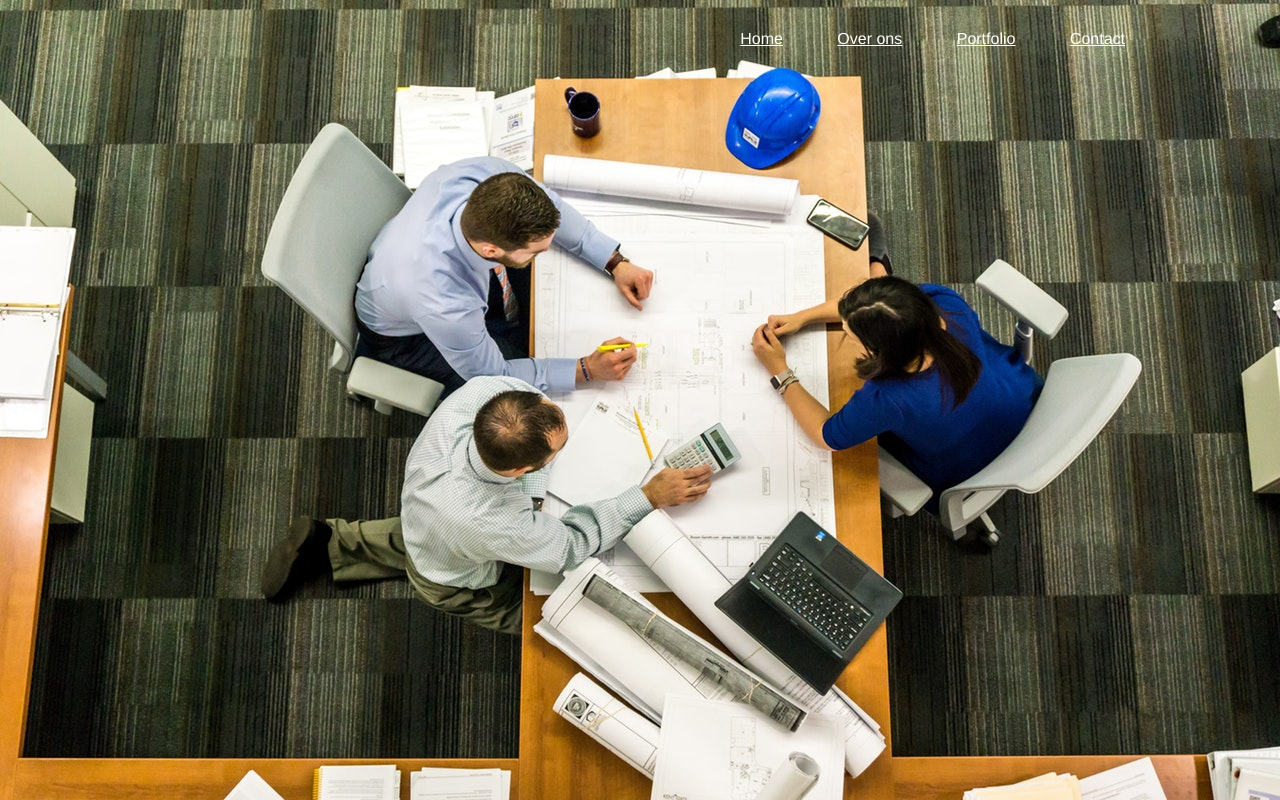
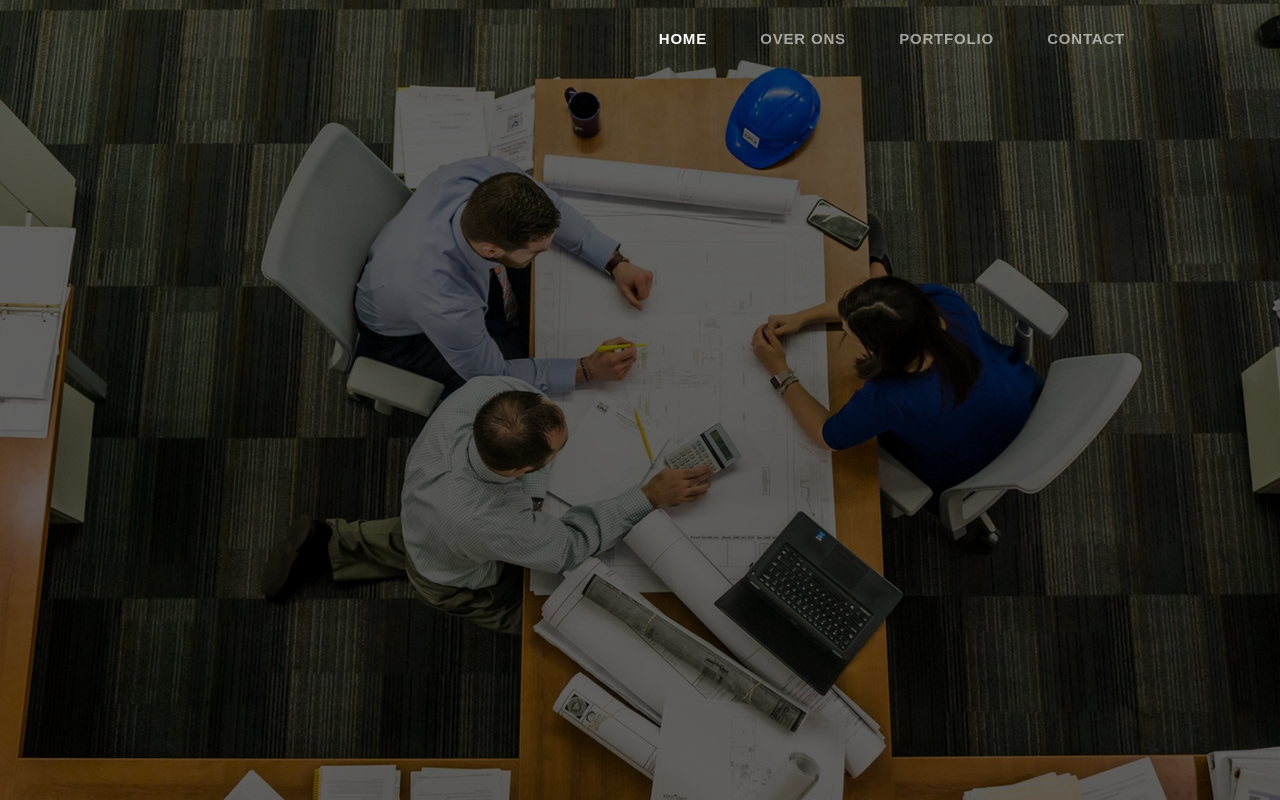
Before and after one commit to stefan-vanlingen/betacorp, a PHP site: page / in a window 1280 px wide. Run offline with PHP 8.4, Linux system fonts and the light colour scheme; some web fonts are replaced.

Commit message:
first bit of nav-items finished

```diff
--- a/css/base/_typography.scss
+++ b/css/base/_typography.scss
@@ -1,3 +1,9 @@
+// Variables
+$main-font:					'Brandon Grotesque', sans-serif;
+$main-font-size:			15px;
+
+$text-dimmed-opac:			.58;
+
 // Import font(s)
 @font-face {
 	font-family: 'Brandon Grotesque';
@@ -13,8 +19,13 @@
 
 @font-face {
 	font-family: 'Brandon Grotesque';
-	src: url('../fonts/Brandon_bold.otf');
-	font-weight: bold;
+	src: url('../fonts/Brandon_black.otf');
+	font-weight: 900;
+}
+
+body {
+	font-family: $main-font;
+	font-size: $main-font-size;
 }
 
 h1, h2, h3, h4, h5, h6 {
--- a/css/main.css
+++ b/css/main.css
@@ -16,13 +16,28 @@
   font-weight: medium; }
 @font-face {
   font-family: 'Brandon Grotesque';
-  src: url("../fonts/Brandon_bold.otf");
-  font-weight: bold; }
+  src: url("../fonts/Brandon_black.otf");
+  font-weight: 900; }
+body {
+  font-family: "Brandon Grotesque", sans-serif;
+  font-size: 15px; }
+
 .header {
   height: 530px; }
+  .header::after {
+    content: "";
+    width: 100%;
+    height: 100%;
+    position: absolute;
+    top: 0;
+    left: 0;
+    background-color: rgba(0, 0, 0, 0.62); }
 
 .navbar {
-  height: 77px; }
+  width: 100%;
+  height: 77px;
+  position: fixed;
+  z-index: 100; }
   .navbar.is-transparent .nav-item {
     color: white; }
 
@@ -32,7 +47,14 @@ nav {
 .nav-item {
   height: 77px;
   line-height: 77px;
-  margin-left: 50px; }
+  margin-left: 50px;
+  text-decoration: none;
+  text-transform: uppercase;
+  font-weight: 900;
+  font-size: 15px;
+  letter-spacing: .05rem; }
+  .nav-item:not(.is-active) {
+    opacity: 0.58; }
 
 body.home .header {
   height: 100vh; }
--- a/css/parts/_header.scss
+++ b/css/parts/_header.scss
@@ -1,9 +1,21 @@
 .header {
 	height: $header-normal-height;
+	&::after {
+		content: "";
+		width: 100%;
+		height: 100%;
+		position: absolute;
+		top: 0;
+		left: 0;
+		background-color: rgba(#000000, 0.62);
+	}
 }
 
 .navbar {
+	width: 100%;
 	height: $navbar-height;
+	position: fixed;
+	z-index: 100;
 	&.is-transparent {
 		.nav-item {
 			color: white;
@@ -19,6 +31,21 @@ nav {
 	height: $navbar-height;
 	line-height: $navbar-height;
 	margin-left: $nav-item-spacing;
+	text-decoration: none;
+	text-transform: uppercase;
+	font-weight: 900;
+	font-size: $main-font-size;
+	letter-spacing: .05rem;
+	&:hover {
+	}
+	&:not(.is-active) {
+		opacity: $text-dimmed-opac;
+	}
+	&.is-active {
+		&::after {
+
+		}
+	}
 }
 
 // When on homepage
```
Also changed, not shown: 1 other file.
